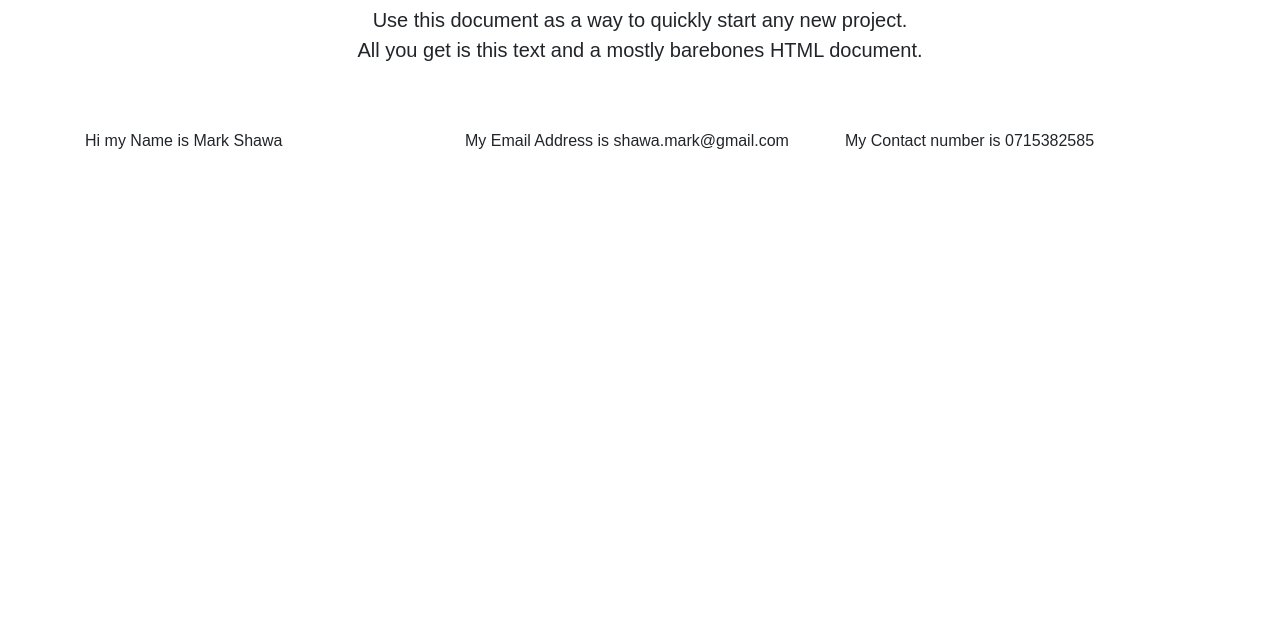
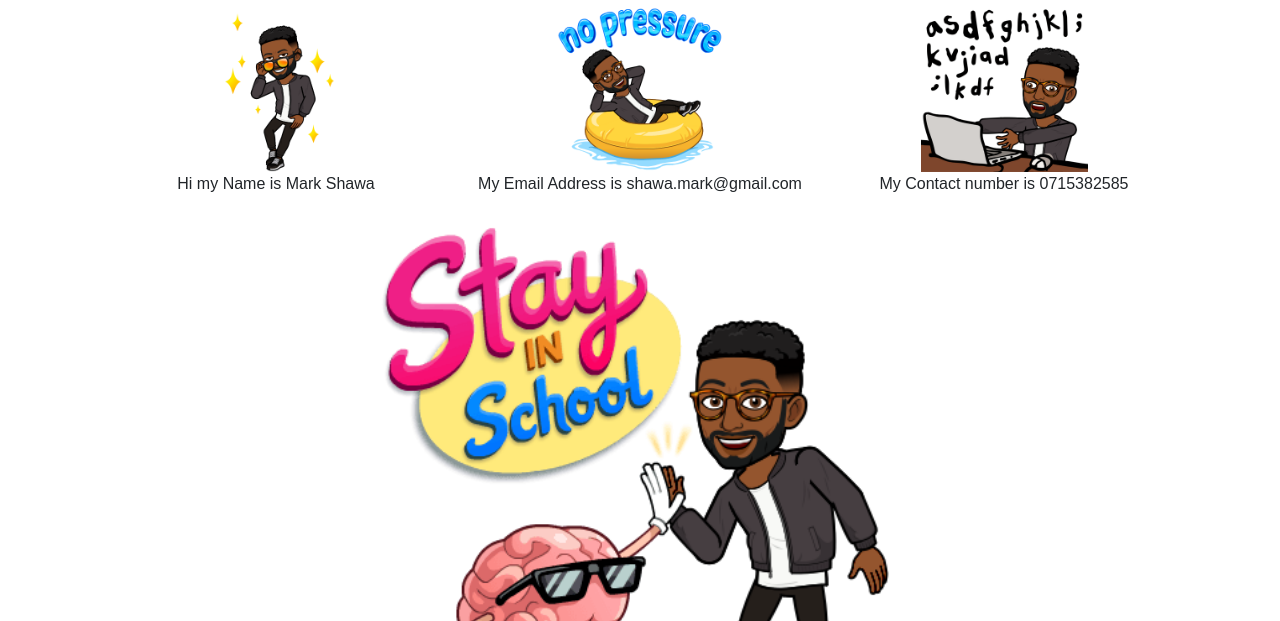
Before and after one commit to ShawaPower/Website, a plain HTML site: page contact.html in a window 1280 px wide. Shown: the part 179-800 px from the top of the page. Drawn offline with nearby package versions, Linux system fonts and the light colour scheme.

Commit message:
Update
Add images

```diff
--- a/contact.html
+++ b/contact.html
@@ -50,29 +50,39 @@
 
       <div class="starter-template">
         <h1>Contact Me</h1>
-        <p class="lead">Use this document as a way to quickly start any new project.<br> All you get is this text and a mostly barebones HTML document.</p>
+
+<!-- columns -->
+        <div class="row">
+          <div class="col-sm">
+            <!-- add an image here -->
+
+            <img src = "images/me9.png" alt = "bashful face" class="w-50">
+            <p> Hi my Name is Mark Shawa </p>
+
+
+          </div>
+          <div class="col-sm">
+            <!-- add an image here -->
+            <img src = "images/me5.png" alt = "bashful face" class="w-50">
+            <p> My Email Address is shawa.mark@gmail.com </p>
+
+          </div>
+          <div class="col-sm">
+
+            <!-- add an image here -->
+            <img src = "images/me6.png" alt = "bashful face" class="w-50">
+            <p> My Contact number is 0715382585 </p>
+
+          </div>
+        </div>
+        <img src = "images/me8.png" alt = "bashful face" class="w-50">
+
       </div>
 
 
 
       <!-- columns -->
-      <div class="row">
-        <div class="col-sm">
-          <!-- add an image here -->
-          <p> Hi my Name is Mark Shawa </p>
 
-        </div>
-        <div class="col-sm">
-          <!-- add an image here -->
-          <p> My Email Address is shawa.mark@gmail.com </p>
-
-        </div>
-        <div class="col-sm">
-          <!-- add an image here -->
-          <p> My Contact number is 0715382585 </p>
-
-        </div>
-      </div>
 
       <!-- Add another row here -->
     </main><!-- /.container -->
```
